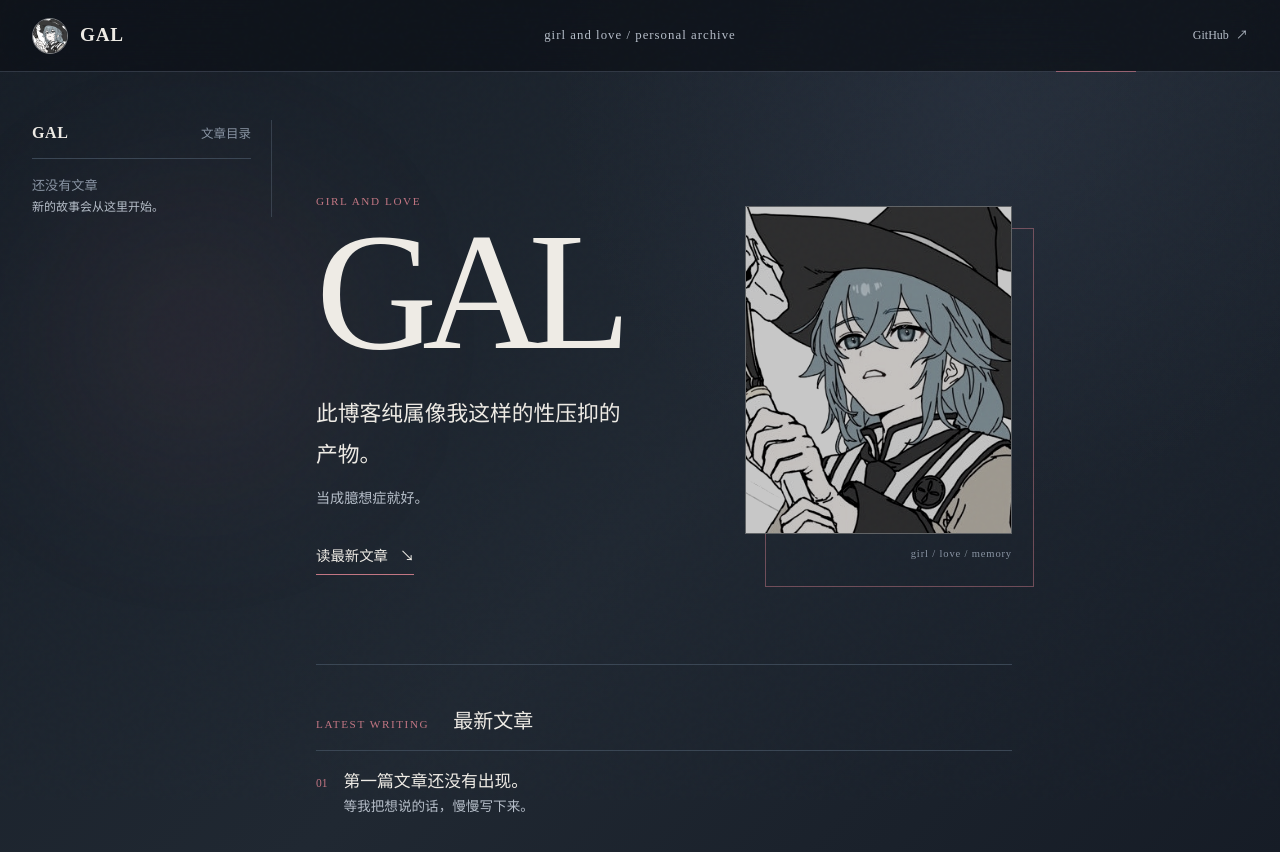
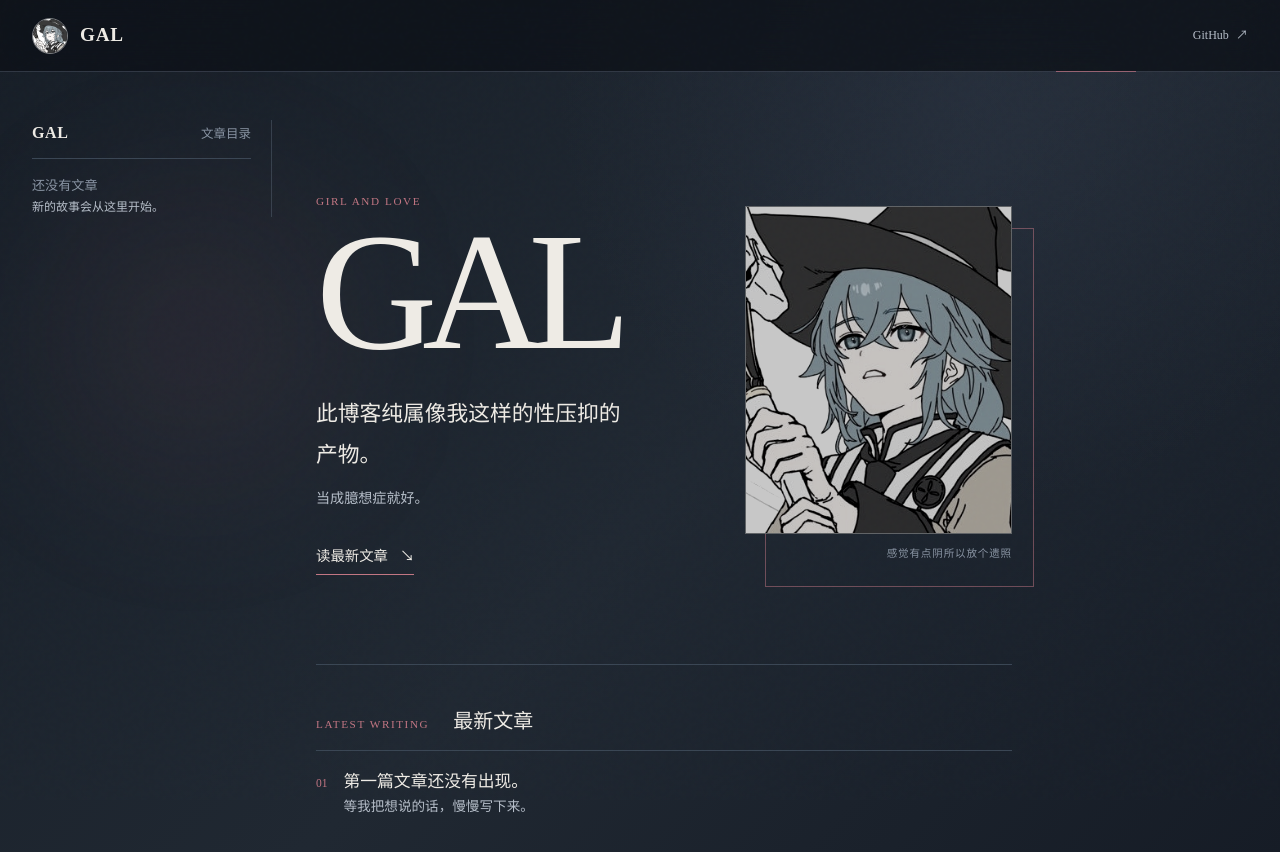
Before and after one commit to TTAWDTT/GAL, a Next.js app: page / in a window 1280 px wide. Shown: the top 852 px of the page. Built offline with nearby package versions, Linux system fonts and the light colour scheme.

Commit message:
fix(layout): simplify header and update portrait caption

```diff
--- a/components/site-header.tsx
+++ b/components/site-header.tsx
@@ -10,7 +10,6 @@ export function SiteHeader() {
         <Image alt="GAL 头像" className="site-header__avatar" height={36} priority src={`${assetPrefix}/avatar.png`} unoptimized width={36} />
         <span>GAL</span>
       </Link>
-      <p>girl and love / personal archive</p>
       <a href="https://github.com/TTAWDTT/GAL" rel="noreferrer" target="_blank">
         <span>GitHub</span>
         <span aria-hidden="true">↗</span>
--- a/pages/index.tsx
+++ b/pages/index.tsx
@@ -37,7 +37,7 @@ export default function HomePage({ documents, tree }: { documents: DocumentMeta[
                 unoptimized
                 width={520}
               />
-              <span className="home-page__portrait-caption">girl / love / memory</span>
+              <span className="home-page__portrait-caption">感觉有点阴所以放个遗照</span>
             </div>
           </div>
 
--- a/styles/globals.css
+++ b/styles/globals.css
@@ -71,7 +71,7 @@ a:focus-visible { outline: 2px solid var(--accent); outline-offset: 4px; }
   z-index: 10;
   top: 0;
   display: grid;
-  grid-template-columns: 1fr auto 1fr;
+  grid-template-columns: 1fr auto;
   align-items: center;
   gap: 1rem;
   min-height: 4.5rem;
@@ -97,7 +97,6 @@ a:focus-visible { outline: 2px solid var(--accent); outline-offset: 4px; }
 .site-header__brand { display: inline-flex; align-items: center; gap: .75rem; color: var(--foreground); font-size: 1.2rem; font-weight: 700; letter-spacing: .04em; }
 .site-header__avatar { width: 2.25rem; height: 2.25rem; border: 1px solid var(--border); border-radius: 50%; object-fit: cover; filter: grayscale(.75) saturate(.7) contrast(1.08); transition: filter .4s ease, transform .4s ease; }
 .site-header__brand:hover .site-header__avatar { filter: grayscale(.15) saturate(1) contrast(1.05); transform: rotate(-6deg); }
-.site-header p { margin: 0; color: var(--muted); font-size: .8rem; letter-spacing: .08em; text-transform: lowercase; }
 .site-header > a:last-child { display: inline-flex; justify-self: end; align-items: center; gap: .45rem; color: var(--muted); font-family: var(--mono); font-size: .75rem; transition: color .25s ease, transform .25s ease; }
 .site-header > a:last-child:hover { color: var(--accent-hover); transform: translateX(2px); }
 
@@ -209,7 +208,6 @@ a:focus-visible { outline: 2px solid var(--accent); outline-offset: 4px; }
 @media (max-width: 700px) {
   .site-header { display: flex; justify-content: space-between; padding: 0 1rem; }
   .site-header::after { right: 3.5rem; width: 3rem; }
-  .site-header p { display: none; }
   .document-layout { display: block; width: min(100% - 2rem, 44rem); padding: 2rem 0 3.5rem; }
   .document-sidebar { position: static; max-height: none; margin-bottom: 2rem; border-right: 0; border-bottom: 1px solid var(--separator); padding: 0 0 .8rem; }
   .document-tree { max-height: 14rem; overflow: auto; }
```
